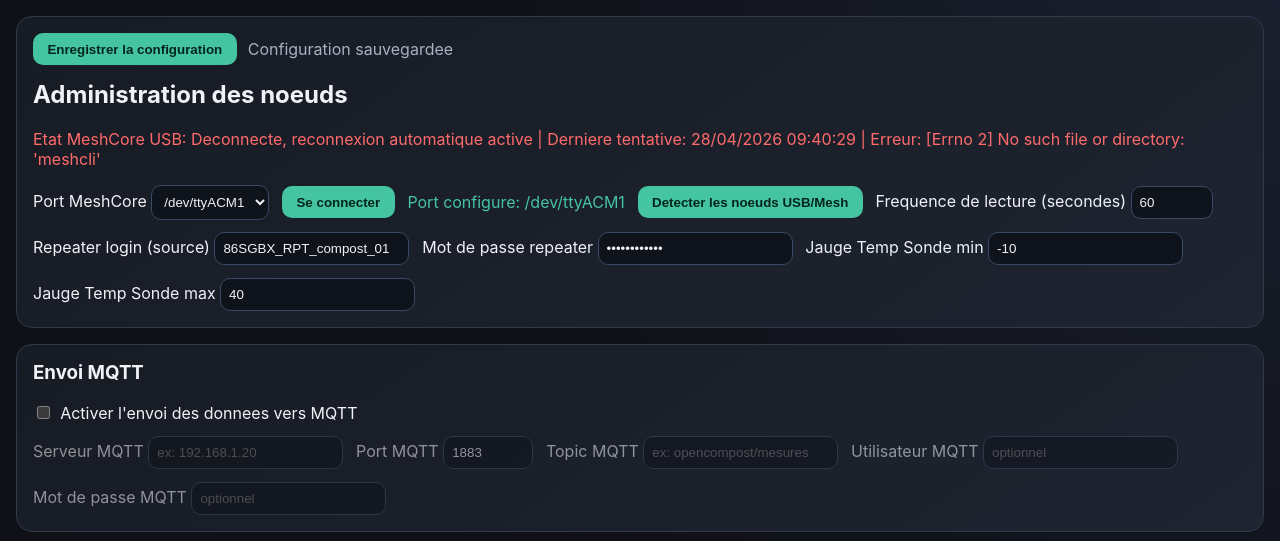
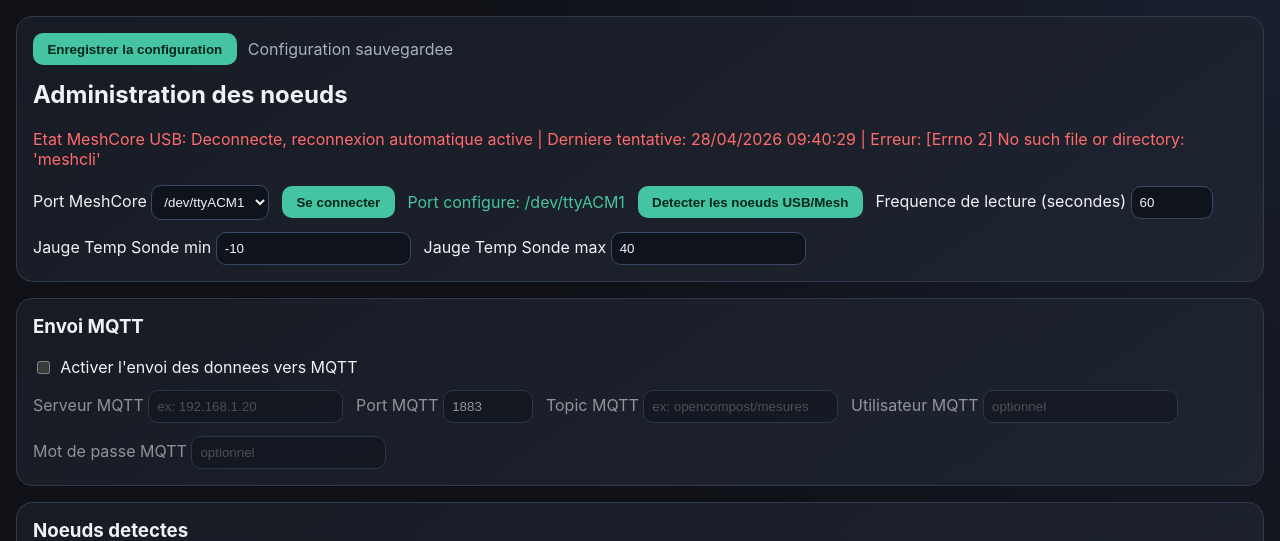
Before and after one commit to julienrat/opencompst_server, a FastAPI app: page /admin in a window 1280 px wide. Shown: the part 51-592 px from the top of the page. Run offline with FastAPI, Linux system fonts and the light colour scheme; data comes from the database, SQL or seed files in the repository; some libraries are stand-ins or nearby versions.

Commit message:
correction de bug

```diff
--- a/app/collector.py
+++ b/app/collector.py
@@ -63,8 +63,6 @@
             return
 
         nodes = list_nodes(enabled_only=True)
-        repeater_login_node = settings.get("repeater_login_node", "")
-        repeater_password = settings.get("repeater_password", "")
         mqtt_nodes_payload: dict[str, dict[str, float | None]] = {}
         measurements_to_save = []
 
@@ -74,8 +72,6 @@
                 data = self.client.read_telemetry(
                     mesh_id=mesh_id,
                     node_type=node.get("node_type", "CLI"),
-                    repeater_login_node=repeater_login_node,
-                    repeater_password=repeater_password,
                 )
                 if not any(v is not None for v in data.values()):
                     logger.info("No telemetry returned for node %s on this cycle", mesh_id)
--- a/app/db.py
+++ b/app/db.py
@@ -82,18 +82,6 @@
     cursor.execute(
         """
         INSERT OR IGNORE INTO settings(key, value)
-        VALUES ('repeater_login_node', '')
-        """
-    )
-    cursor.execute(
-        """
-        INSERT OR IGNORE INTO settings(key, value)
-        VALUES ('repeater_password', '')
-        """
-    )
-    cursor.execute(
-        """
-        INSERT OR IGNORE INTO settings(key, value)
         VALUES ('gauge_temp_min', '-10')
         """
     )
--- a/app/main.py
+++ b/app/main.py
@@ -42,8 +42,6 @@
 
 class SettingsUpdate(BaseModel):
     poll_interval_seconds: int = Field(ge=5, le=3600)
-    repeater_login_node: str = ""
-    repeater_password: str = ""
     gauge_temp_min: float = -10
     gauge_temp_max: float = 120
     mqtt_host: str = ""
@@ -118,8 +116,6 @@
     return {
         "poll_interval_seconds": int(get_setting("poll_interval_seconds", "60")),
         "meshcore_port": get_setting("meshcore_port", ""),
-        "repeater_login_node": get_setting("repeater_login_node", ""),
-        "repeater_password": get_setting("repeater_password", ""),
         "gauge_temp_min": float(get_setting("gauge_temp_min", "-10")),
         "gauge_temp_max": float(get_setting("gauge_temp_max", "120")),
         "mqtt_host": get_setting("mqtt_host", ""),
@@ -136,8 +132,6 @@
     if payload.gauge_temp_min >= payload.gauge_temp_max:
         raise HTTPException(status_code=400, detail="gauge_temp_min must be lower than gauge_temp_max")
     set_setting("poll_interval_seconds", str(payload.poll_interval_seconds))
-    set_setting("repeater_login_node", payload.repeater_login_node.strip())
-    set_setting("repeater_password", payload.repeater_password)
     set_setting("gauge_temp_min", str(payload.gauge_temp_min))
     set_setting("gauge_temp_max", str(payload.gauge_temp_max))
     set_setting("mqtt_host", payload.mqtt_host.strip())
@@ -148,7 +142,6 @@
     set_setting("mqtt_enabled", "1" if payload.mqtt_enabled else "0")
     return {
         "poll_interval_seconds": payload.poll_interval_seconds,
-        "repeater_login_node": payload.repeater_login_node.strip(),
         "gauge_temp_min": payload.gauge_temp_min,
         "gauge_temp_max": payload.gauge_temp_max,
         "mqtt_host": payload.mqtt_host.strip(),
--- a/app/meshcore_client.py
+++ b/app/meshcore_client.py
@@ -159,12 +159,9 @@
         self,
         mesh_id: str,
         node_type: str = "CLI",
-        repeater_login_node: str | None = None,
-        repeater_password: str | None = None,
     ) -> dict[str, float | None]:
         prefix = self._prefix()
         ids = self._candidate_node_ids(mesh_id)
-        node_kind = (node_type or "CLI").upper()
 
         parsed = {
             "temperature_external_c": None,
@@ -176,14 +173,6 @@
 
         # 1. Tentatives de Telemetrie (RT)
         rt_attempts: list[str] = []
-        if node_kind == "REP":
-            login_node = (repeater_login_node or "").strip()
-            password = (repeater_password or "").strip()
-            if login_node and password:
-                q_login = shlex.quote(login_node)
-                q_pwd = shlex.quote(password)
-                rt_attempts.extend([f"{prefix} login {q_login} {q_pwd} rt {nid}" for nid in ids])
-
         rt_attempts.extend([f"{prefix} rt {nid}" for nid in ids])  # Commande courte confirmée
 
         for cmd in rt_attempts:
@@ -203,11 +192,6 @@
         # 2. Tentatives de Signal (RS) si le RSSI est manquant
         if parsed["signal_rssi"] is None:
             rs_attempts: list[str] = []
-            if node_kind == "REP" and repeater_login_node and repeater_password:
-                q_login = shlex.quote(repeater_login_node.strip())
-                q_pwd = shlex.quote(repeater_password.strip())
-                rs_attempts.extend([f"{prefix} login {q_login} {q_pwd} rs {nid}" for nid in ids])
-
             rs_attempts.extend([f"{prefix} rs {nid}" for nid in ids])
             rs_attempts.extend([f"{prefix} -j rs {nid}" for nid in ids])
 
--- a/static/admin.js
+++ b/static/admin.js
@@ -20,8 +20,6 @@
 function collectSettingsFromForm() {
   return {
     poll_interval_seconds: Number(document.getElementById("poll-interval").value),
-    repeater_login_node: document.getElementById("repeater-login-node").value.trim(),
-    repeater_password: document.getElementById("repeater-password").value,
     gauge_temp_min: Number(document.getElementById("gauge-temp-min").value),
     gauge_temp_max: Number(document.getElementById("gauge-temp-max").value),
     mqtt_host: document.getElementById("mqtt-host").value.trim(),
@@ -145,8 +143,6 @@
 async function refreshSettings() {
   const settings = await fetchJson("/api/settings");
   document.getElementById("poll-interval").value = settings.poll_interval_seconds;
-  document.getElementById("repeater-login-node").value = settings.repeater_login_node || "";
-  document.getElementById("repeater-password").value = settings.repeater_password || "";
   document.getElementById("gauge-temp-min").value = settings.gauge_temp_min ?? -10;
   document.getElementById("gauge-temp-max").value = settings.gauge_temp_max ?? 120;
   document.getElementById("mqtt-host").value = settings.mqtt_host || "";
@@ -257,8 +253,6 @@
 
 [
   "poll-interval",
-  "repeater-login-node",
-  "repeater-password",
   "gauge-temp-min",
   "gauge-temp-max",
   "mqtt-host",
--- a/templates/admin.html
+++ b/templates/admin.html
@@ -23,14 +23,6 @@
     <label>
       Frequence de lecture (secondes)
       <input id="poll-interval" type="number" min="5" max="3600">
-    </label>
-    <label>
-      Repeater login (source)
-      <input id="repeater-login-node" type="text" placeholder="ex: NODE_TEMP_1">
-    </label>
-    <label>
-      Mot de passe repeater
-      <input id="repeater-password" type="password" placeholder="ex: butter">
     </label>
     <label>
       Jauge Temp Sonde min
```
